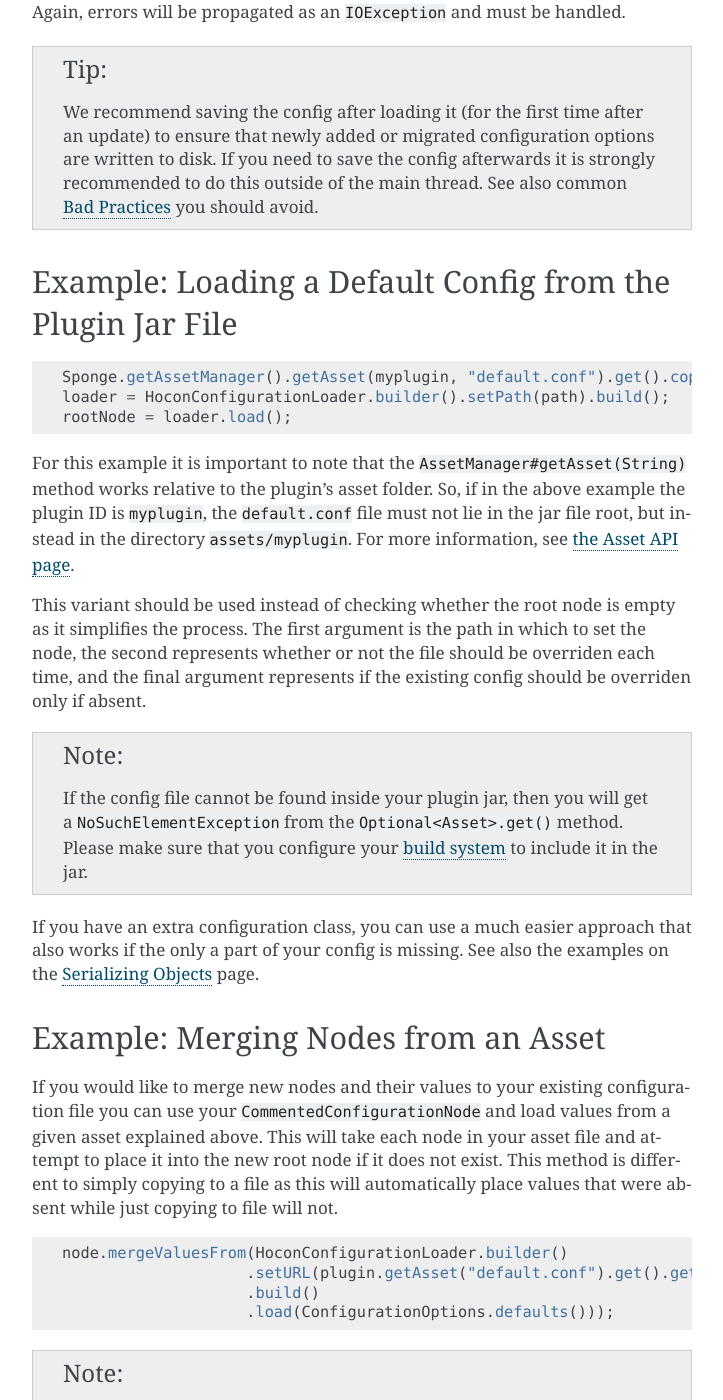
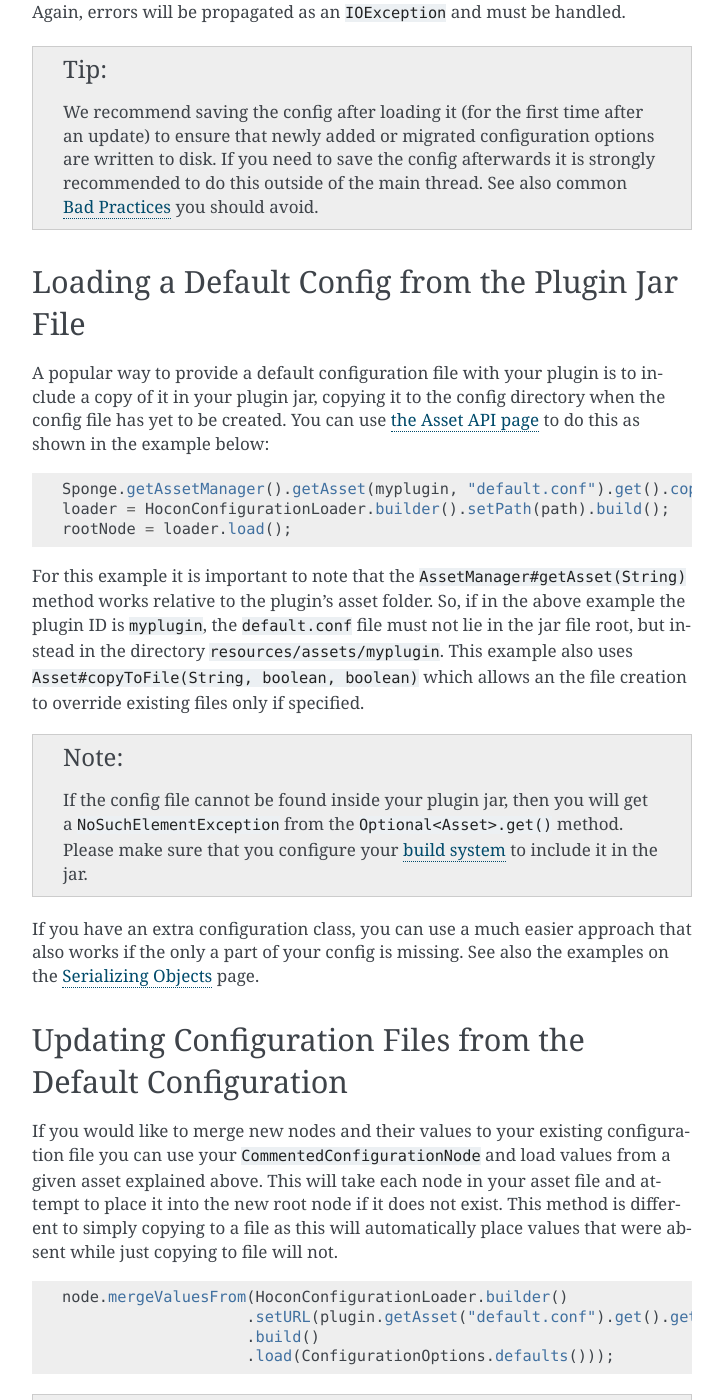
Before and after one commit to SpongePowered/SpongeDocs, a Sphinx documentation site: the page built from source/plugin/configuration/loaders.rst, in a window 1280 px wide and 1400 px high, scrolled down 2970 px. Shown: the whole window, without its empty margins (388-1111 px from the left). Built offline with Sphinx 7.4.7, drawn with Linux system fonts in a browser that asks for light colours; pages that are not in the unit, such as notebooks, are missing from menus; cross-references to code outside the pages are shown as plain code; some of the changed text lies outside the part shown.

Commit message:
Changed all DualSpiral Suggestions
Removed redundant line
Changed things off of example to make entire sections explaining things
Specified that the asset must lie in resources/assets/myplugin as some have been confused where to put it before
Added link to JavaDocs for Asset#copyToFile()

```diff
--- a/source/plugin/configuration/loaders.rst
+++ b/source/plugin/configuration/loaders.rst
@@ -135,8 +136,10 @@ Again, errors will be propagated as an ``IOException`` and must be handled.
     strongly recommended to do this outside of the main thread. See also common :doc:`/plugin/practices/bad` you should
     avoid.
 
-Example: Loading a Default Config from the Plugin Jar File
+Loading a Default Config from the Plugin Jar File
 ~~~~~~~~~~~~~~~~~~~~~~~~~~~~~~~~~~~~~~~~~~~~~~~~~~~~~~~~~~
+
+A popular way to provide a default configuration file with your plugin is to include a copy of it in your plugin jar, copying it to the config directory when the config file has yet to be created. You can use :doc:`the Asset API page <../assets>` to do this as shown in the example below:
 
 .. code-block:: java
 
@@ -146,13 +149,9 @@ Example: Loading a Default Config from the Plugin Jar File
 
 For this example it is important to note that the :javadoc:`AssetManager#getAsset(String)` method works relative to the
 plugin's asset folder. So, if in the above example the plugin ID is ``myplugin``, the ``default.conf`` file
-must not lie in the jar file root, but instead in the directory ``assets/myplugin``. For more information, see
-:doc:`the Asset API page <../assets>`.
-
-This variant should be used instead of checking whether the root node is empty as it simplifies the process.
-The first argument is the path in which to set the node, the second represents whether or not
-the file should be overriden each time, and the final argument represents if the existing
-config should be overriden only if absent.
+must not lie in the jar file root, but instead in the directory ``resources/assets/myplugin``. This example also uses
+:javadoc:`Asset#copyToFile(String, boolean, boolean)` which allows an the file creation to override existing
+files only if specified.
 
 .. note::
 
@@ -163,7 +162,7 @@ config should be overriden only if absent.
 If you have an extra configuration class, you can use a much easier approach that also works if the only a part of your
 config is missing. See also the examples on the :doc:`serialization` page.
 
-Example: Merging Nodes from an Asset
+Updating Configuration Files from the Default Configuration
 ~~~~~~~~~~~~~~~~~~~~~~~~~~~~~~~~~~~~
 
 If you would like to merge new nodes and their values to your existing configuration file you can use your
```
Also changed, not shown: other parts of source/plugin/configuration/loaders.rst (+1 -0 lines).
